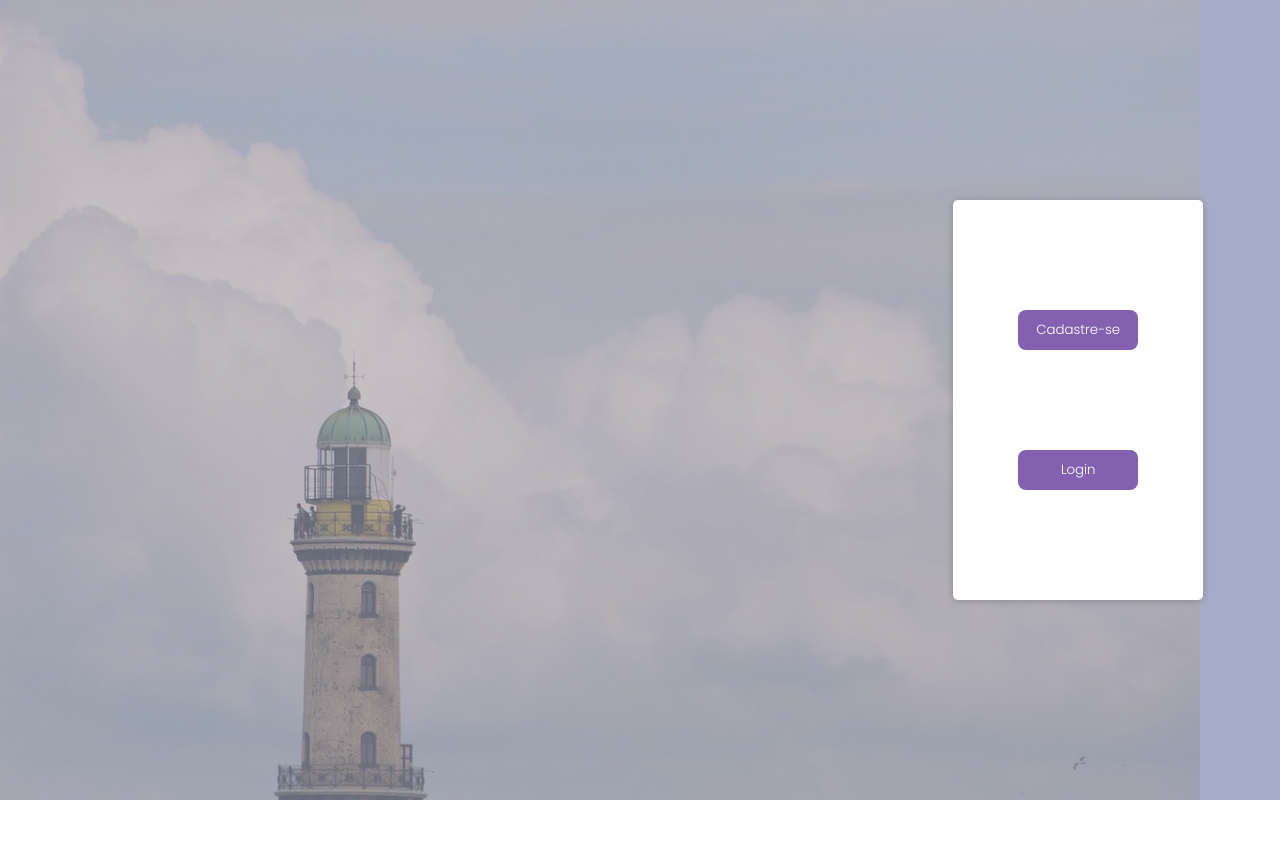
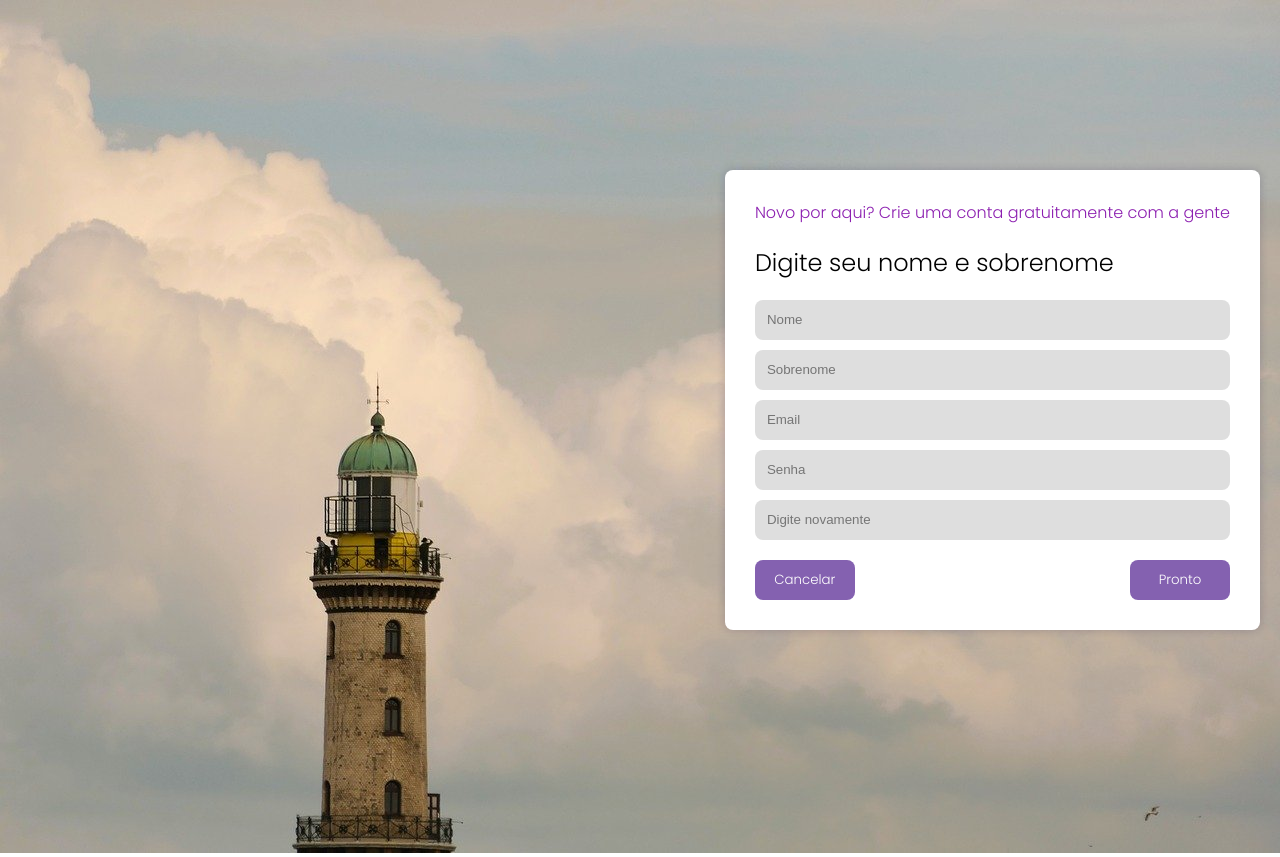
Before and after one commit to httpsdfaa/frontend-register, a React (Create React App) app: page / in a window 1280 px wide. Before the commit the page ends 800 px from the top, so only its background shows below. Built offline with nearby package versions, Linux system fonts and the light colour scheme.

Commit message:
resolvendo bug responsividade templates

```diff
--- a/src/App.css
+++ b/src/App.css
@@ -15,10 +15,25 @@
 html, body, .App {
     margin: 0;
     padding: 0;
-    box-sizing: border-box;
-    font-family: 'Poppins', sans-serif;
-    color: #fff;
     width: 100%;
-    height: 100vh;
-    overflow: hidden;
 }
+
+.App {
+    width: 100%;
+    min-height: 100vh;
+    background: #e1dcff;
+}
+
+input:focus {
+    border: none;
+    outline: none;
+}
+
+input {
+    border: none;
+}
+
+button {
+    background: none;
+    border: none;
+}
--- a/src/App.js
+++ b/src/App.js
@@ -1,12 +1,12 @@
 import './App.css';
-import Main from './components/template/Main';
 import Background from './components/template/Backgrond';
+import Registration from './components/template/RegistrationTemplate';
 
 function App() {
   return (
     <div className="App">
       <Background />
-      <Main />
+      <Registration />
     </div>
   );
 }
--- a/src/components/template/Background.css
+++ b/src/components/template/Background.css
@@ -1,13 +1,17 @@
-img.bg-photo {
-    opacity: 0.4;
-    background-size: contain;
-    height: 100vh;
+section.bg img {
+    width: 100%;
+    height: 100%;
 }
 
 section.bg {
+    position: absolute;
+    width: 100%;
     overflow: hidden;
-    height: 100%;
-    background: rgb(166, 172, 199);
-    width: 100%;
-    position: absolute;
 }
+
+@media (min-width: 1186px) {
+    section.bg img {
+        background-position: center center;
+        background-size: cover;
+    }
+}
--- a/src/components/template/Main.css
+++ /dev/null
@@ -1,5 +0,0 @@
-main.main {
-    position: absolute;
-    width: 100%;
-    height: 100%;
-}
--- a/src/components/template/Main.jsx
+++ /dev/null
@@ -1,10 +0,0 @@
-import './Main.css';
-import TemplatePrincipal from './TempPrincipal';
-
-export default function Main(){
-    return(
-        <main className='main'>
-            <TemplatePrincipal />
-        </main>
-    )
-}
--- a/src/components/template/RegistrationTemplate.css
+++ b/src/components/template/RegistrationTemplate.css
@@ -1,81 +1,73 @@
-span.cardVisit {
-    color: var(--color-default);
-}
-
-section.registrationName, section.registrationEmail, section.registrationPass {
-    height: 100%;
-}
-
-div.registrationName, div.registrationEmail, div.registrationPass {
+section.registrationName {
+    padding: 0 20px;
+    position: relative;
     display: flex;
-    flex-direction: column;
+    min-height: 100vh;
+    justify-content: center;
     align-items: center;
-    height: 100%;
-    justify-content: center;
-    padding: 0 30px;
-    overflow: hidden;
-}
-
-.nameInput {
-    display: flex;
-    flex-direction: column;
-    padding: 40px 0;
-    gap: 25px;
+    font-family: var(--font-default-family);
 }
 
 h2 {
     font-weight: 300;
-    color: black;
 }
 
-.nameInput input {
-    height: 45px;
-    min-width: 260px;
-    border: none;
-    border-radius: var(--border-radius-btn);
-    padding: 0 15px;
+span.cardVisit {
+    color: rgb(140, 31, 176);
 }
 
-.nameInput input:focus {
-    border: 1px solid rgb(116, 125, 252);
-    box-shadow: 1px 0 0 0 rgb(50, 61, 221);
-    outline: none;
+div.registrationName {
+    background: #fff;
+    padding: 30px;
+    border-radius: 8px;
+    box-shadow: 0px 0px 9px 0px #1b0d5233;
+}
+
+div.nameInput {
+    display: flex;
+    flex-direction: column;
+    justify-content: center;
+    gap: 10px;
+    padding-bottom: 20px;
+}
+
+input:focus {
+    border: 1px solid rgba(52, 113, 255, 0.8);
+    border-left: 2px solid rgb(66, 66, 66);
+}
+
+div.nameInput input {
+    background: rgb(222, 222, 222);
+    height: 40px;
+    padding: 0 12px;
 }
 
 div.button button {
-    background: var(--color-default);
-    border: none;
-    border-radius: var(--border-radius-btn);
+    background: var(--bg-btn);
+    height: 40px;
+    width: 100px;
+    font-family: var(--font-default-family);
     color: #fff;
-    height: 40px;
-    width: 120px;
-    font-family: var(--font-default-family);
-    margin: 0 5px;
-    cursor: pointer;
 }
 
-@media only screen and (min-width: 560px){
-    div.registrationName, div.registrationEmail, div.registrationPass {
-        background: #fff;
-        height: 98%;
-        width: 400px;
-        border-radius: var(--border-radius-btn);
-        margin: 0 30px;
-    }
+div.button button, div.nameInput input {
+    border-radius: 8px;
+}
 
-    section.registrationName, section.registrationEmail, section.registrationPass {
-        display: flex;
+div.button {
+    display: flex;
+    width: 100%;
+    justify-content: space-between;
+
+}
+
+div.button button:hover {
+    background-color: #7243ab;
+    border: 1px solid #422665;
+}
+
+@media (min-width: 1186px) {
+    section.registrationName {
         justify-content: flex-end;
-        align-items: center;
-    }
-
-    .nameInput input {
-        background: rgb(226, 226, 226);
     }
 }
-
-@media only screen and (max-height: 372px) {
-    span.cardVisit {
-        display: none;
-    }
-}
--- a/src/components/template/RegistrationTemplate.jsx
+++ b/src/components/template/RegistrationTemplate.jsx
@@ -2,35 +2,11 @@ import React from 'react';
 import './RegistrationTemplate.css';
 
 export default class Registration extends React.Component {
-    constructor(props) {
-        super(props)
-        this.state = { active: false, cancel: false }
-
-        this.handleClickDone = this.handleClickDone.bind(this)
-        this.handleClickCancel = this.handleClickCancel.bind(this)
-    }
-
-    handleClickDone(event) {
-        event.preventDefault();
-
-        if (this.state.active === false)
-            this.setState({ active: true })
-    }
-
-    handleClickCancel(event){
-        event.preventDefault()
-
-        window.location.reload()
-    }
 
     render() {
         return (
             <React.Fragment>
-                {
-                    this.state.active ?
-                        <RegistrationEmail />
-                        :
-                        < section className="registrationName" >
+                <section className="registrationName" >
                     <div className="registrationName">
                         <span className="cardVisit">
                             Novo por aqui? Crie uma conta gratuitamente com a gente
@@ -39,93 +15,17 @@ export default class Registration extends React.Component {
                         <div className="nameInput">
                             <input type="text" placeholder='Nome' />
                             <input type="text" placeholder='Sobrenome' />
+                            <input type="email" placeholder='Email' />
+                            <input type="password" placeholder='Senha' />
+                            <input type="password" placeholder='Digite novamente' />
                         </div>
                         <div className="button">
-                                    <button className="nameButton" id="cancel" onClick={this.handleClickCancel}>Cancelar</button>
-                                    <button className="nameButton" id="done" onClick={this.handleClickDone}>Pronto</button>
+                            <button className="nameButton" id="cancel">Cancelar</button>
+                            <button className="nameButton" id="done">Pronto</button>
                         </div>
                     </div>
                 </section>
-                }
             </React.Fragment>
         )
     }
 }
-
-export class RegistrationEmail extends React.Component {
-    constructor(props) {
-        super(props)
-        this.state = { active: false }
-
-        this.handleClickDone = this.handleClickDone.bind(this)
-    }
-
-    handleClickDone(event) {
-        event.preventDefault();
-
-        if (this.state.active === false)
-            this.setState({ active: true })
-    }
-
-    handleClickCancel(event){
-        event.preventDefault()
-
-        window.location.reload()
-    }
-
-    render() {
-        return (
-            <React.Fragment>
-                {
-                    this.state.active ?
-                        <RegistrationPass />
-                        :
-                        <section className="registrationEmail">
-                            <div className="registrationEmail">
-                                <h2>Digite seu nome o seu email</h2>
-                                <div className="nameInput">
-                                    <input type="email" placeholder='Email' />
-                                </div>
-                                <div className="button">
-                                    <button className="nameButton" id="cancel" onClick={this.handleClickCancel}>Cancelar</button>
-                                    <button className="nameButton" id="done" onClick={this.handleClickDone}>Pronto</button>
-                                </div>
-                            </div>
-                        </section>
-                }
-            </React.Fragment>
-        )
-    }
-}
-
-export class RegistrationPass extends React.Component {
-    constructor(props){
-        super(props)
-
-        this.handleClickCancel = this.handleClickCancel.bind(this)
-    }
-
-    handleClickCancel(event){
-        event.preventDefault()
-
-        window.location.reload()
-    }
-
-    render() {
-        return (
-            <section className="registrationPass">
-                <div className="registrationPass">
-                    <h2>Digite sua senha</h2>
-                    <div className="nameInput">
-                        <input type="password" placeholder='Senha' />
-                        <input type="password" placeholder='Digite novamente' />
-                    </div>
-                    <div className="button">
-                        <button className="nameButton" id="cancel" onClick={this.handleClickCancel}>Cancelar</button>
-                        <button className="nameButton" id="done">Criar conta</button>
-                    </div>
-                </div>
-            </section>
-        )
-    }
-}
--- a/src/components/template/TempPrincipal.css
+++ b/src/components/template/TempPrincipal.css
@@ -1,45 +1,26 @@
 section.principal {
     display: flex;
-    height: 100%;
+    justify-content: center;
+    align-items: flex-end;
+    width: 100%;
+    height: 100vh;
+    position: absolute;
+    top: 0;
 }
 
 div.principal {
     display: flex;
+    justify-content: space-around;
+    padding-bottom: 80px;
     width: 100%;
-    height: 90%;
-    justify-content: space-around;
-    align-items: flex-end;
 }
 
-div.principal > button {
+div.principal button {
+    height: 40px;
     border: none;
     background: var(--bg-btn);
     border-radius: var(--border-radius-btn);
+    color: #fff;
     font-family: var(--font-default-family);
-    color: #fff;
-    margin: 0;
-    padding: 0;
-    height: 40px;
-    width: 120px;
-    cursor: pointer;
+    width: 100px;
 }
-
-@media only screen and (min-width: 667px) {
-    div.principal{
-        flex-direction: column;
-        justify-content: center;
-        align-items: center;
-        gap: 100px;
-        background: #fff;
-        width: 250px;
-        height: 400px;
-        border-radius: 5px;
-        box-shadow: 0 1px 7px 0 rgba(0, 0, 0, 0.2);
-    }
-
-    section.principal {
-        justify-content: flex-end;
-        align-items: center;
-        margin-right: 6%;
-    }
-}
--- a/src/index.js
+++ b/src/index.js
@@ -1,17 +1,12 @@
 import React from 'react';
 import ReactDOM from 'react-dom/client';
-import { BrowserRouter, Routes, Route } from 'react-router-dom';
 import App from './App';
 import reportWebVitals from './reportWebVitals';
 
 const root = ReactDOM.createRoot(document.getElementById('root'));
 root.render(
   <React.StrictMode>
-    <BrowserRouter>
-    <Routes>
-      <Route path="/" element={<App />}></Route>
-    </Routes>
-    </BrowserRouter>
+      <App />
   </React.StrictMode>
 );
 
```
Also changed, not shown: src/components/template/TempPrincipal.jsx (+0 -7 lines). Lines whose indentation alone changed are shown as unchanged.
